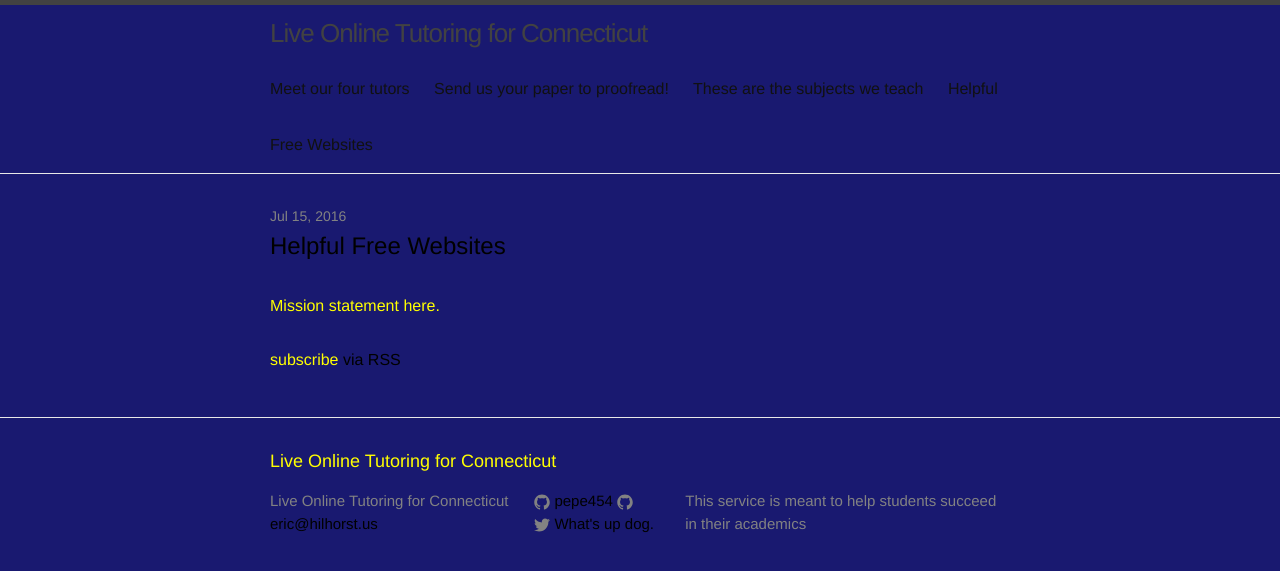
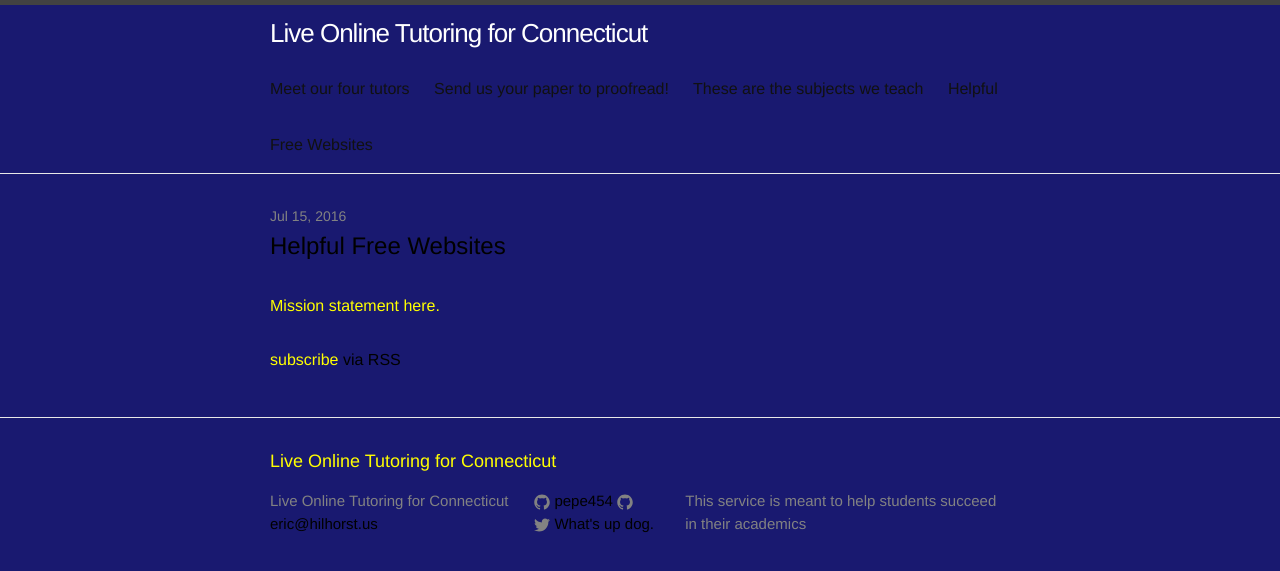
Before and after one commit to pepe454/pepe454.github.io, a Jekyll site: the page built from index.html, in a window 1280 px wide. Shown: the top 571 px of the page. Built offline with Jekyll 4.4.1, drawn with Linux system fonts in a browser that asks for light colours.

Commit message:
Update _layout.scss

```diff
--- a/_sass/_layout.scss
+++ b/_sass/_layout.scss
@@ -16,11 +16,12 @@
     line-height: 56px;
     letter-spacing: -1px;
     margin-bottom: 0;
-    float: left;
+    float: center;
+
 
     &,
     &:visited {
-        color: $grey-color-dark;
+        color: white;
     }
 }
 
```
